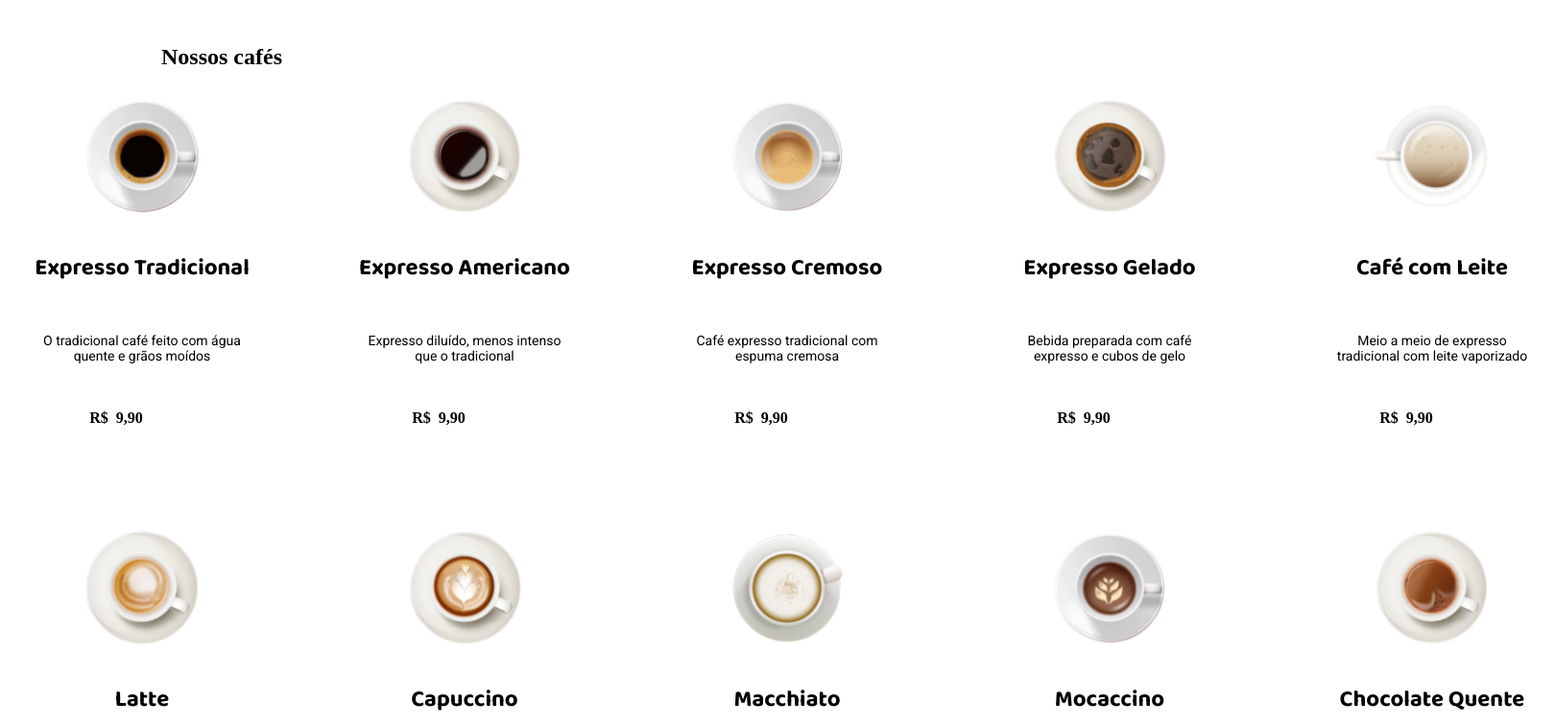
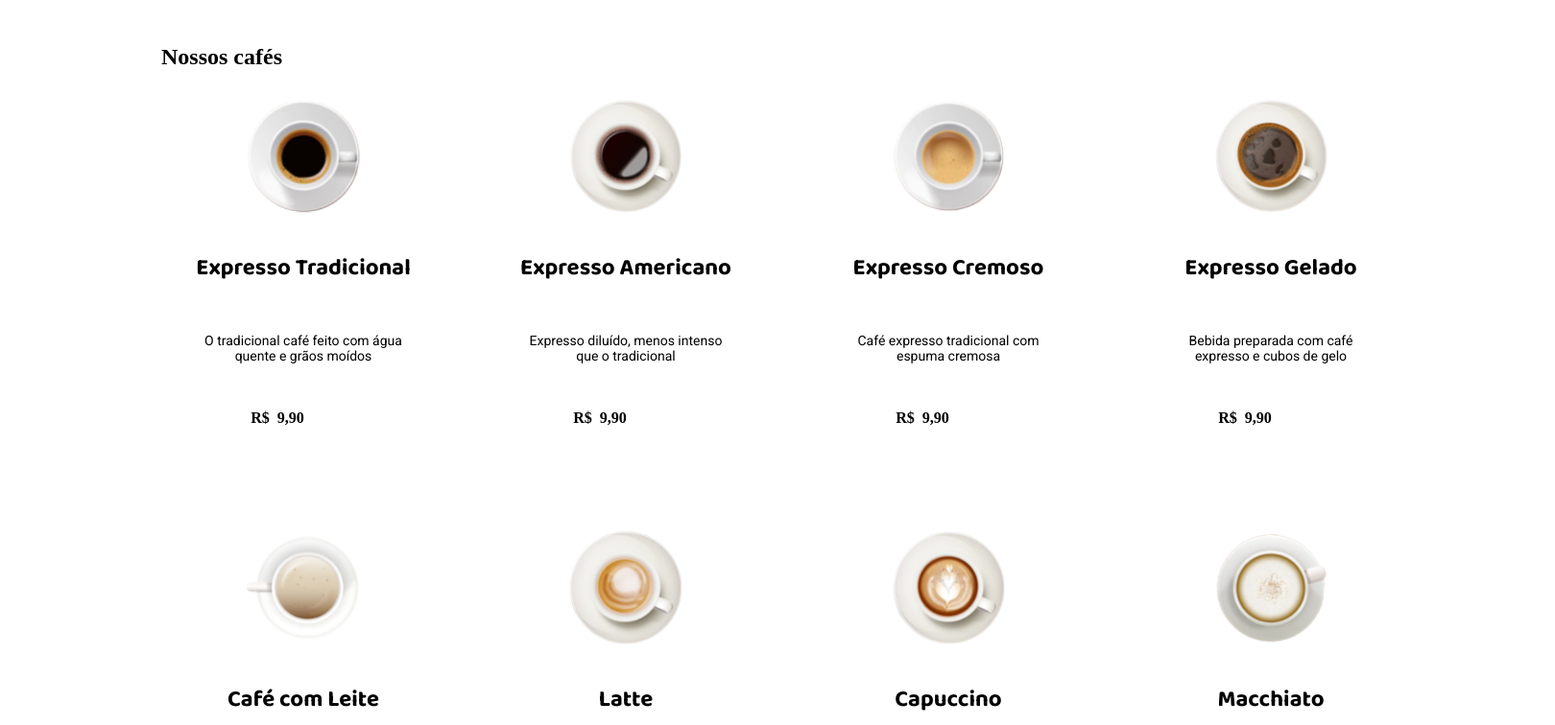
Before and after one commit to gustavocanepa10/coffee-delivery, a React (Vite) app: page / in a window 1280 px wide. Shown: the part 720-1476 px from the top of the page at 96% size, 1620 px wide, since content can reach past the window. Built offline with nearby package versions, Linux system fonts and the light colour scheme; the HTML template or start-up script is replaced by a standard one.

Commit message:
fix(style) : coffee list padding

```diff
--- a/src/components/CoffeeList/styles.module.css
+++ b/src/components/CoffeeList/styles.module.css
@@ -17,8 +17,9 @@
     display: grid;
     justify-content: center;
     align-items: center;
-    grid-template-columns: repeat(5,1fr);
+    grid-template-columns: repeat(4,1fr);
     gap: 5rem;
+
 }
 
 @media (max-width : 1024px) {
```
